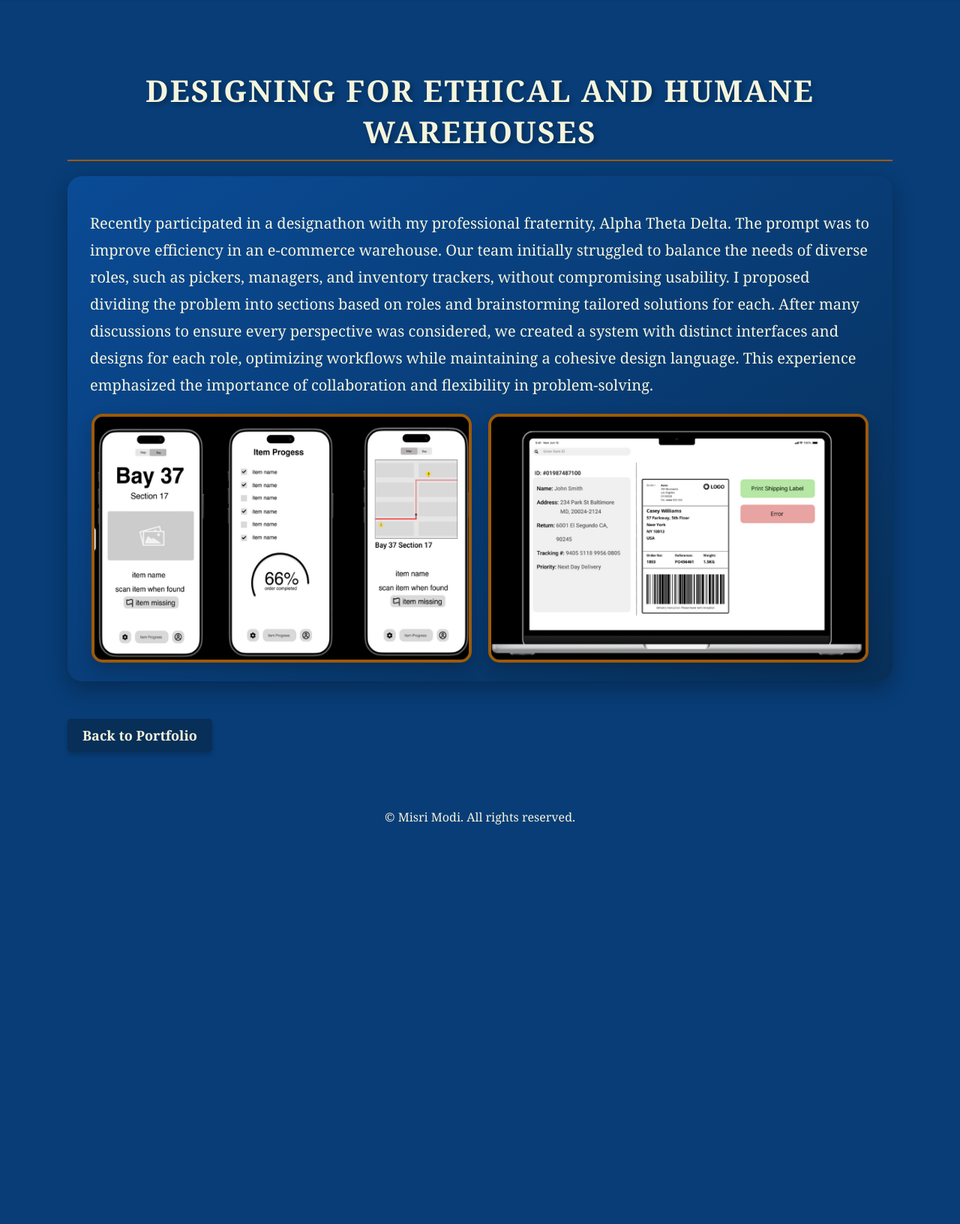
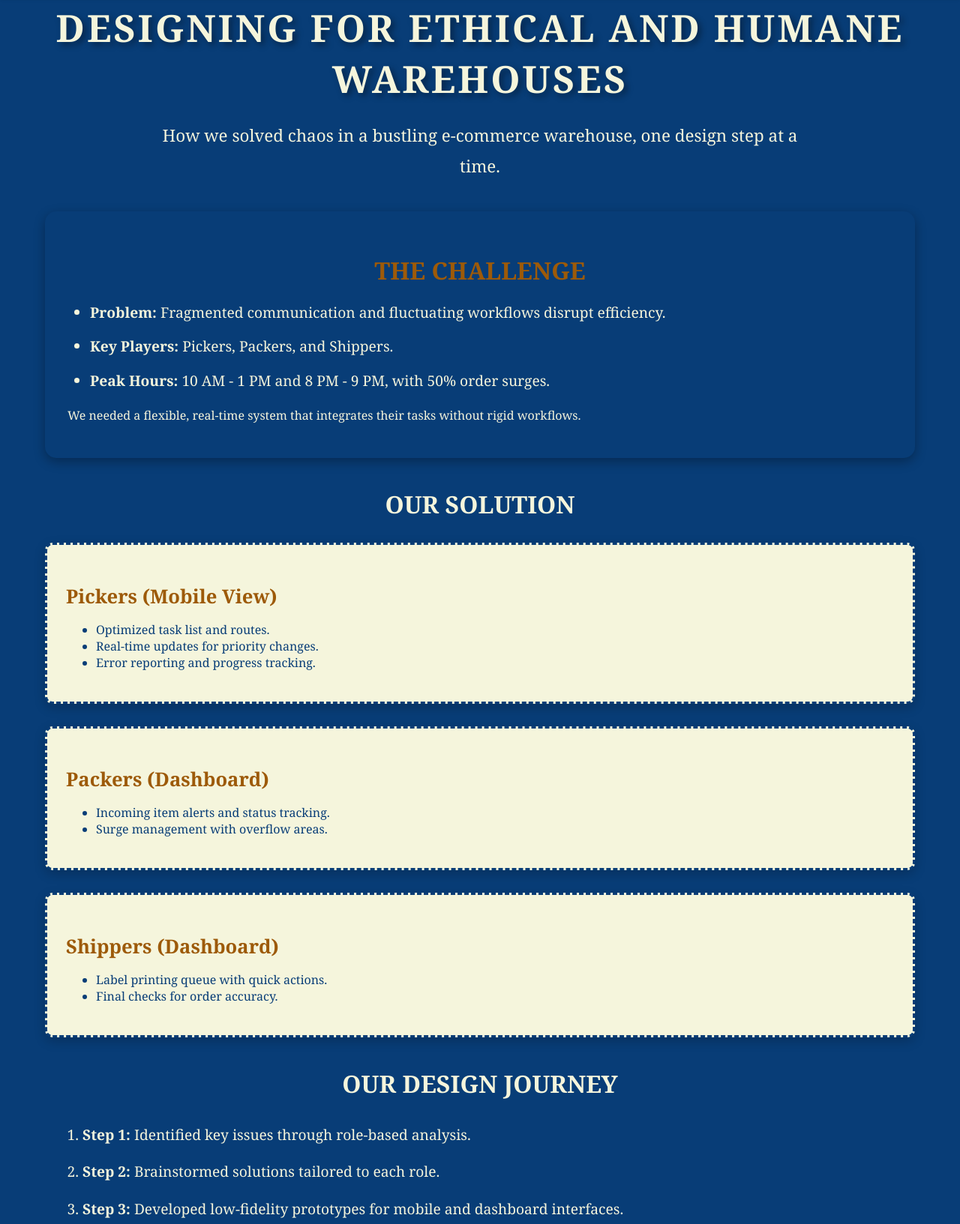
Before and after one commit to misrimod/MisriModiPortfolio, a plain HTML site: page project1.html in a window 1280 px wide. Shown: the part 47-1680 px from the top of the page at 75% size. Before the commit the page ends 1184 px from the top, so only its background shows below. Drawn offline with Linux system fonts and the light colour scheme.

Commit message:
Add files via upload

```diff
--- a/css/style.css
+++ b/css/style.css
@@ -550,149 +550,175 @@ nav ul li a:focus {
 }
 
 
-
-
-/* Main Content */
+/* Project Page Specific Styling */
 #project-page {
-  padding-top: 80px; /* Add padding to offset the fixed navbar */
-  margin: 20px auto;
-  max-width: 1100px;
+  padding-top: 100px; /* Offset for fixed navbar */
+  margin: 0 auto;
+  max-width: 1200px;
+  padding: 0 20px;
+  box-sizing: border-box;
 }
 
-#project-page header h1 {
-  font-size: 40px;
+/* Header Styling */
+#project-page #intro h1 {
+  font-size: 50px;
   text-align: center;
-  margin: 40px 0 20px;
+  margin: 50px 0 20px;
   color: #f5f5dc; /* Cream */
   text-transform: uppercase;
-  letter-spacing: 2px;
-  text-shadow: 3px 3px 6px rgba(0, 0, 0, 0.3); /* Stronger shadow for impact */
-  border-bottom: 2px solid #9d5a09; /* Burnt sienna underline */
-  display: inline-block;
-  padding-bottom: 10px;
+  letter-spacing: 3px;
+  text-shadow: 4px 4px 8px rgba(0, 0, 0, 0.4); /* More prominent shadow */
+
+}
+#project-page #intro p {
+  text-align: center;
+  font-size: 1.4rem;
+  line-height: 1.8;
+  color: #f5f5dc;
+  margin-bottom: 40px;
+  max-width: 900px;
+  margin-left: auto;
+  margin-right: auto;
 }
 
-#project-page section {
-  background: linear-gradient(145deg, #0a4b96, #072f58);
-  padding: 25px 30px;
-  border-radius: 20px;
-  box-shadow: 0 10px 30px rgba(0, 0, 0, 0.3);
-  margin-bottom: 30px;
+/* Prompt Section */
+#project-page #prompt {
+  background: #083d77; /* Dark Blue */
+  color: #f5f5dc; /* Cream */
+  padding: 30px;
+  border-radius: 15px;
+  margin-bottom: 40px;
+  box-shadow: 0px 5px 15px rgba(0, 0, 0, 0.3);
+}
+#project-page #prompt h2 {
+  text-align: center;
+  margin-bottom: 20px;
+  text-transform: uppercase;
+  color: #9d5a09; /* Brown */
+  font-size: 2rem;
+}
+#project-page #prompt ul {
+  padding-left: 30px;
+  font-size: 1.2rem;
+  line-height: 1.6;
+}
+#project-page #prompt ul li {
+  margin-bottom: 15px;
 }
 
-#project-page section p {
-  font-size: 20px;
-  line-height: 1.8;
-  margin-bottom: 20px;
-  color: #f5f5dc; /* Cream */
+/* Solution Section */
+#project-page #solution {
+  margin-bottom: 40px;
+}
+#project-page #solution h2 {
+  text-align: center;
+  color: #f5f5dc; /* Dark Blue */
+  margin-bottom: 30px;
+  text-transform: uppercase;
+  font-size: 2rem;
+}
+#project-page #solution .feature {
+  margin: 30px 0;
+  padding: 25px;
+  border: 3px dashed #083d77; /* Dashed border for a playful look */
+  border-radius: 10px;
+  background: #f5f5dc; /* Cream Background */
+  color: #083d77; /* Dark Blue Text */
+  box-shadow: 0px 5px 15px rgba(0, 0, 0, 0.2);
+  transition: transform 0.3s ease;
+}
+#project-page #solution .feature:hover {
+  transform: scale(1.03);
+}
+#project-page #solution .feature h3 {
+  margin-bottom: 15px;
+  color: #9d5a09; /* Brown */
+  font-size: 1.6rem;
 }
 
-#project-page .image {
-  display: flex;
-  justify-content: space-evenly; /* Balanced spacing between images */
-  gap: 20px;
-  margin-top: 20px;
+/* Design Journey Section */
+#project-page #journey {
+  margin-bottom: 40px;
+}
+#project-page #journey h2 {
+  text-align: center;
+  color: #f5f5dc;
+  margin-bottom: 30px;
+  text-transform: uppercase;
+  font-size: 2rem;
+}
+#project-page #journey ol {
+  padding-left: 50px;
+  color: #f5f5dc; /* Dark Blue Text */
+  font-size: 1.2rem;
+  line-height: 1.8;
+}
+#project-page #journey ol li {
+  margin-bottom: 15px;
 }
 
-#project-page .image img {
-  width: 48%; /* Wider images */
-  border-radius: 15px;
-  border: 4px solid #9d5a09; /* Thicker burnt sienna border */
-  box-shadow: 0 8px 20px rgba(0, 0, 0, 0.2); /* Stronger shadow */
+/* Prototype Section */
+#project-page #prototype {
+  margin-bottom: 40px;
+}
+#project-page #prototype h2 {
+  text-align: center;
+  color: #083d77; /* Dark Blue */
+  margin-bottom: 30px;
+  text-transform: uppercase;
+  font-size: 2rem;
+}
+#project-page #prototype .image-gallery {
+  display: flex;
+  justify-content: space-between;
+  gap: 20px;
+  flex-wrap: wrap; /* Adjusts for smaller screens */
+}
+#project-page #prototype .image-gallery img {
+  flex: 1 1 calc(50% - 20px);
+  max-width: calc(50% - 20px);
+  border: 3px solid #083d77; /* Dark Blue Border */
+  border-radius: 10px;
+  box-shadow: 0px 5px 15px rgba(0, 0, 0, 0.3);
   transition: transform 0.3s ease, box-shadow 0.3s ease;
 }
-
-#project-page .image img:hover {
-  transform: scale(1.08);
-  box-shadow: 0 12px 30px rgba(0, 0, 0, 0.3); /* Stronger hover shadow */
+#project-page #prototype .image-gallery img:hover {
+  transform: scale(1.05);
+  box-shadow: 0px 8px 20px rgba(0, 0, 0, 0.4);
 }
 
 /* Back Button */
-.back-button {
-  display: block;
+#project-page .back-button {
+  display: inline-block;
+  text-align: center;
   margin: 30px auto;
-  padding: 12px 25px;
-  background-color: #9d5a09; /* Burnt sienna */
+  padding: 12px 24px;
+  background: #083d77; /* Dark Blue */
   color: #f5f5dc; /* Cream */
-  text-decoration: none;
+  border-radius: 30px;
+  text-transform: uppercase;
   font-weight: bold;
-  font-size: 18px;
-  border-radius: 10px;
-  text-align: center;
-  box-shadow: 0 4px 6px rgba(0, 0, 0, 0.2);
-  transition: background-color 0.3s ease, transform 0.2s ease;
+  transition: background 0.3s, transform 0.3s;
+  font-size: 1.2rem;
+}
+#project-page .back-button:hover {
+  background: #9d5a09; /* Brown */
+  transform: scale(1.05);
+  color: #f5f5dc;
 }
 
-.back-button:hover {
-  background-color: #a76b1c;
-  transform: scale(1.1);
+/* Footer */
+#footer {
+  text-align: center;
+  padding: 20px 0;
+  color: #f5f5dc;
+  background: #083d77;
+  margin-top: 40px;
 }
 
 
 
 
-
-/* Animations for text */
-.fade-in {
-  animation: fadeIn 1s ease-in-out;
-}
-
-.slide-up {
-  animation: slideUp 1s ease-out;
-}
-
-/* Fade-in animation */
-@keyframes fadeIn {
-  0% {
-      opacity: 0;
-  }
-  100% {
-      opacity: 1;
-  }
-}
-
-/* Slide-up animation */
-@keyframes slideUp {
-  0% {
-      transform: translateY(20px);
-      opacity: 0;
-  }
-  100% {
-      transform: translateY(0);
-      opacity: 1;
-  }
-}
-
-/* Animations for text */
-.fade-in {
-  animation: fadeIn 1s ease-in-out;
-}
-
-.slide-up {
-  animation: slideUp 1s ease-out;
-}
-
-/* Fade-in animation */
-@keyframes fadeIn {
-  0% {
-      opacity: 0;
-  }
-  100% {
-      opacity: 1;
-  }
-}
-
-/* Slide-up animation */
-@keyframes slideUp {
-  0% {
-      transform: translateY(20px);
-      opacity: 0;
-  }
-  100% {
-      transform: translateY(0);
-      opacity: 1;
-  }
-}
 
 /* Contact Info Section */
 .contact-info {
--- a/project1.html
+++ b/project1.html
@@ -3,7 +3,7 @@
 <head>
     <meta charset="UTF-8">
     <meta name="viewport" content="width=device-width, initial-scale=1.0">
-    <title>Project 1: Designing for Ethical and Humane Warehouses</title>
+    <title>Designing for Ethical and Humane Warehouses</title>
     <link rel="stylesheet" href="css/style.css">
 </head>
 <body>
@@ -12,41 +12,73 @@
         <nav>
             <ul>
                 <li><a href="index.html">Home</a></li>
-            <li>
-                <a href="#projects">Projects</a>
-                <ul class="dropdown">
-                    <li><a href="project1.html">Project 1</a></li>
-                    <li><a href="project2.html">Project 2</a></li>
-                    <li><a href="project3.html">Project 3</a></li>
-                </ul>
-            </li>
+                <li><a href="#projects">Projects</a></li>
                 <li><a href="#contact">Contact</a></li>
             </ul>
         </nav>
     </header>
 
-
     <!-- Main Content -->
     <main id="project-page">
-        <header>
+        <section id="intro">
             <h1>Designing for Ethical and Humane Warehouses</h1>
-        </header>
-        <section>
-            <p>
-                Recently participated in a designathon with my professional fraternity, Alpha Theta Delta.
-                The prompt was to improve efficiency in an e-commerce warehouse. Our team initially struggled
-                to balance the needs of diverse roles, such as pickers, managers, and inventory trackers, without
-                compromising usability. I proposed dividing the problem into sections based on roles and
-                brainstorming tailored solutions for each. After many discussions to ensure every perspective
-                was considered, we created a system with distinct interfaces and designs for each role, optimizing
-                workflows while maintaining a cohesive design language. This experience emphasized the importance
-                of collaboration and flexibility in problem-solving.
-            </p>
-            <div class="image">
-                <img src="projectimage/proj1.1.png" alt="Low fidelity prototype of warehouse system interface">
-                <img src="projectimage/proj1.2.png" alt="Low-fidelity of larger screen">
+            <p>How we solved chaos in a bustling e-commerce warehouse, one design step at a time.</p>
+        </section>
+
+        <section id="prompt">
+            <h2>The Challenge</h2>
+            <ul>
+                <li><strong>Problem:</strong> Fragmented communication and fluctuating workflows disrupt efficiency.</li>
+                <li><strong>Key Players:</strong> Pickers, Packers, and Shippers.</li>
+                <li><strong>Peak Hours:</strong> 10 AM - 1 PM and 8 PM - 9 PM, with 50% order surges.</li>
+            </ul>
+            <p>We needed a flexible, real-time system that integrates their tasks without rigid workflows.</p>
+        </section>
+
+        <section id="solution">
+            <h2>Our Solution</h2>
+            <div class="feature">
+                <h3>Pickers (Mobile View)</h3>
+                <ul>
+                    <li>Optimized task list and routes.</li>
+                    <li>Real-time updates for priority changes.</li>
+                    <li>Error reporting and progress tracking.</li>
+                </ul>
+            </div>
+            <div class="feature">
+                <h3>Packers (Dashboard)</h3>
+                <ul>
+                    <li>Incoming item alerts and status tracking.</li>
+                    <li>Surge management with overflow areas.</li>
+                </ul>
+            </div>
+            <div class="feature">
+                <h3>Shippers (Dashboard)</h3>
+                <ul>
+                    <li>Label printing queue with quick actions.</li>
+                    <li>Final checks for order accuracy.</li>
+                </ul>
             </div>
         </section>
+
+        <section id="journey">
+            <h2>Our Design Journey</h2>
+            <ol>
+                <li><strong>Step 1:</strong> Identified key issues through role-based analysis.</li>
+                <li><strong>Step 2:</strong> Brainstormed solutions tailored to each role.</li>
+                <li><strong>Step 3:</strong> Developed low-fidelity prototypes for mobile and dashboard interfaces.</li>
+                <li><strong>Step 4:</strong> Iterated designs based on team feedback.</li>
+            </ol>
+        </section>
+
+        <section id="prototype">
+            <h2>Low-Fidelity Prototypes</h2>
+            <div class="image-gallery">
+                <img src="projectimage/proj1.1.png" alt="Pickers' Mobile Interface">
+                <img src="projectimage/proj1.2.png" alt="Dashboard for Packers and Shippers">
+            </div>
+        </section>
+
         <a href="index.html" class="back-button">Back to Portfolio</a>
     </main>
 
```
Lines whose indentation alone changed are shown as unchanged.
